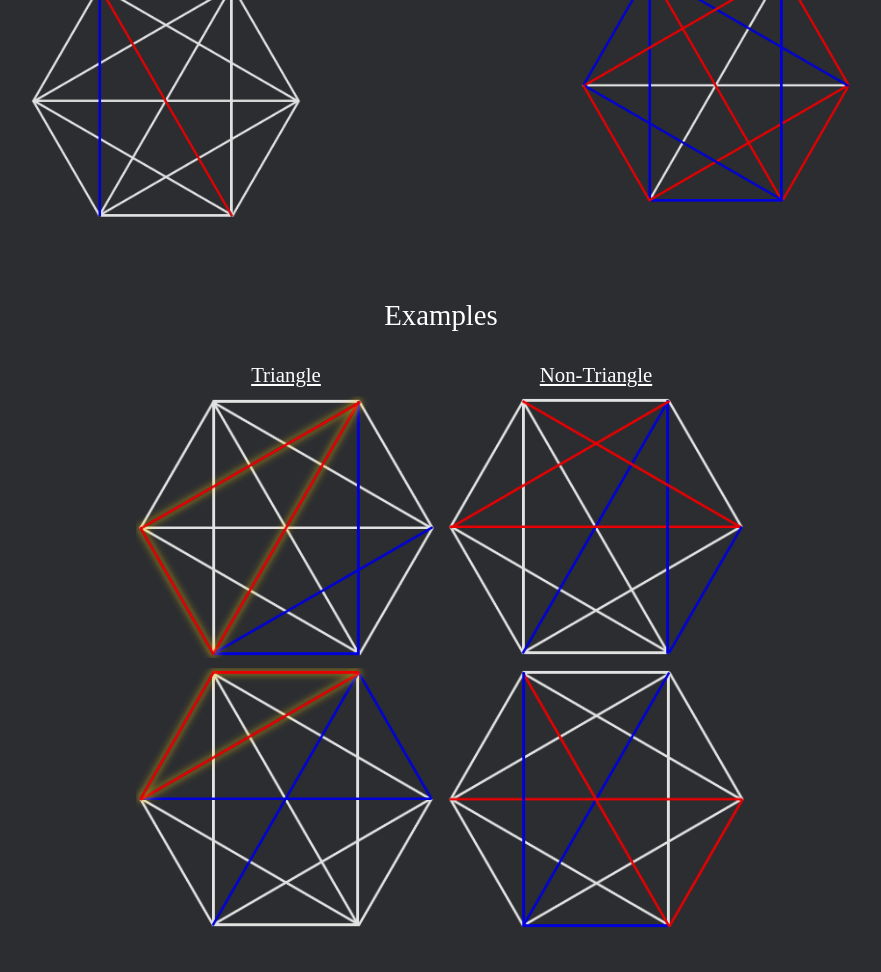
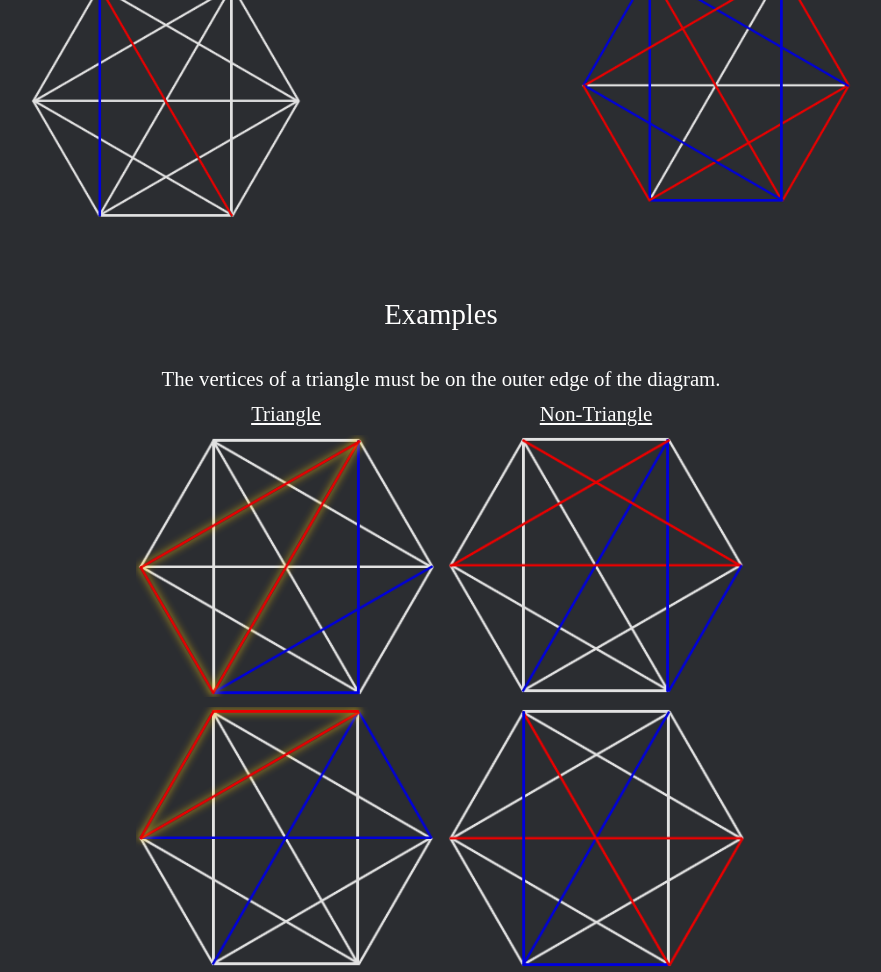
Before and after one commit to daniel-citrus/Sim, a website: page sim.html in a window 1280 px wide. Shown: the part 1403-2375 px from the top of the page, without its empty margins (199-1080 px from the left). Drawn offline with Linux system fonts and the light colour scheme; a web font is replaced by a local one.

Commit message:
starter styling

```diff
--- a/sim.html
+++ b/sim.html
@@ -59,10 +59,13 @@
                         <img src="/dist/media/how-to-play/win.gif" alt="Blue player winning the game">
                     </li>
                     <li class="triangles">
-                        <div class="title description">
+                        <div class="title">
                             Examples
                         </div>
                         <div class="examples">
+                            <div class="description">
+                                The vertices of a triangle must be on the outer edge of the diagram.
+                            </div>
                             <div>Triangle</div>
                             <img src="/dist/media/how-to-play/Triangle1.png"
                                 alt="A losing triangle highlights on the board">
--- a/src/style/sass/style.scss
+++ b/src/style/sass/style.scss
@@ -556,6 +556,7 @@ div[marker='1'] {
     .how-to {
         display: grid;
         grid-template: auto 1fr / auto;
+        justify-content: center;
 
         .title {
             margin: 0 0 20px 0;
@@ -593,6 +594,10 @@ div[marker='1'] {
 
         &>div {
             text-decoration: underline;
+        }
+
+        .description {
+            text-decoration: none;
         }
     }
 
@@ -649,8 +654,12 @@ div[marker='1'] {
         }
 
         .examples {
-            grid-template: repeat(3, auto)/ repeat(2, auto);
+            grid-template: repeat(4, auto)/ repeat(2, auto);
             grid-auto-flow: column;
+
+            .description {
+                grid-column: 1/-1;
+            }
         }
 
         .firstPlayer {
@@ -759,6 +768,7 @@ div[marker='1'] {
             justify-content: center;
             align-items: center;
             gap: 50px 40px;
+            max-width: 1080px;
 
             img {
                 width: 300px;
```
Also changed, not shown: dist/style/css/style.css, 1 other file.
